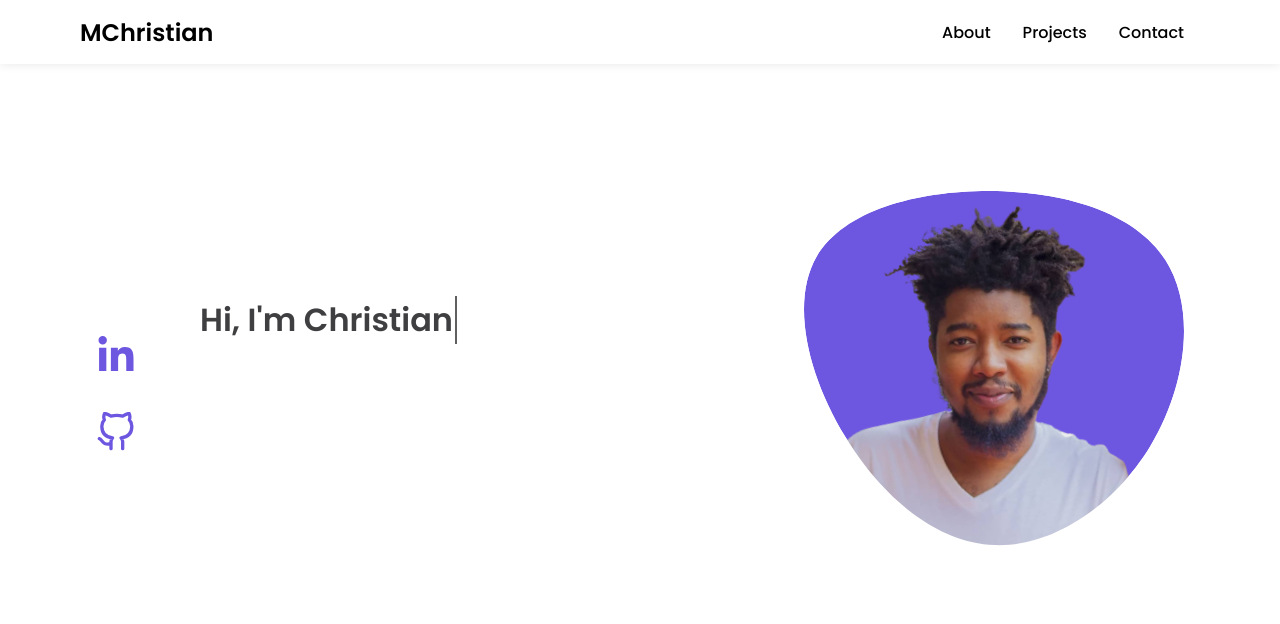
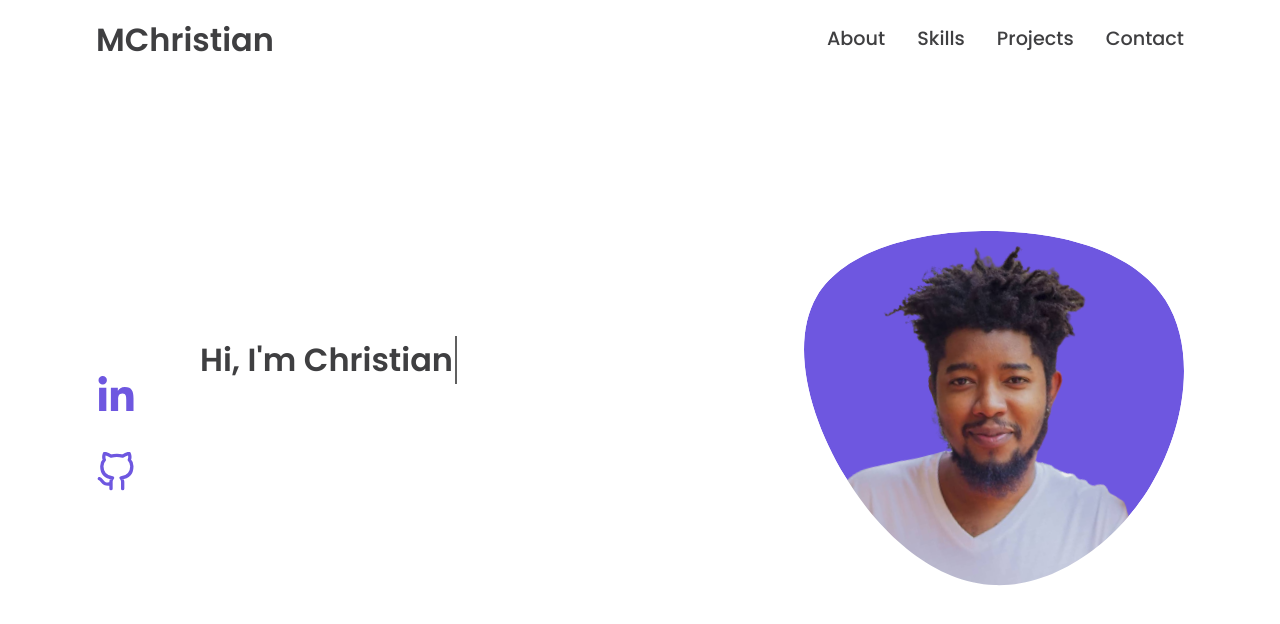
Before and after one commit to kaitcham/portfolio, a React (Create React App) app: page / in a window 1280 px wide. Shown: the top 624 px of the page. Built offline with nearby package versions, Linux system fonts and the light colour scheme.

Commit message:
Modified navbar

```diff
--- a/src/components/Navbar/NavbarStyles.js
+++ b/src/components/Navbar/NavbarStyles.js
@@ -1,85 +1,95 @@
 import styled from 'styled-components';
 
 export default styled.nav`
-  height: 4rem;
-  width: 100%;
   display: flex;
-  padding: 0 5rem;
-  position: fixed;
   align-items: center;
-  background-color: #fff;
   justify-content: space-between;
+  padding: 1rem 6rem;
   font-family: 'Poppins', sans-serif;
-  box-shadow: 0 0 10px rgba(0, 0, 0, 0.1);
+
+  .navbar__container {
+    display: flex;
+    align-items: center;
+    justify-content: space-between;
+  }
 
   .navbar__logo {
-    font-size: 1.5rem;
+    font-size: 2rem;
     font-weight: 700;
-    a {
-      text-decoration: none;
-      color: #000;
-    }
+    color: rgb(63, 63, 65);
+  }
+
+  .navbar__icons {
+    display: none;
   }
 
   .navbar__links {
     display: flex;
     list-style: none;
-    li {
-      margin: 0 1rem;
-      a {
-        text-decoration: none;
-        color: #000;
-        font-size: 1rem;
-        font-weight: 500;
-        transition: all 0.3s ease-in-out;
-        &:hover {
-          color: #f50057;
-        }
-      }
-    }
   }
 
-  .navbar__icons {
-    font-size: 1.5rem;
-    cursor: pointer;
-    align-items: center;
-    display: none;
+  .navbar__links li {
+    margin-left: 2rem;
+  }
+
+  .navbar__links a {
+    font-size: 1.2rem;
+    font-weight: 500;
+    color: rgb(63, 63, 65);
+    text-decoration: none;
+  }
+
+  .navbar__links a::after {
+    content: '';
+    display: block;
+    height: 3px;
+    width: 0;
+    background: red;
+    transition: width 0.7s ease, background-color 0.5s ease;
+  }
+
+  .navbar__links a:hover::after {
+    width: 100%;
+    background: #ffdd40;
   }
 
   @media screen and (max-width: 768px) {
-    padding: 0 1rem;
-    .navbar__links {
-      position: absolute;
-      top: 4rem;
-      left: 0;
-      flex-direction: column;
+    flex-direction: column;
+    align-items: flex-start;
+    justify-content: flex-start;
+    padding: 1rem;
+
+    .navbar__container {
       width: 100%;
-      height: auto;
-      background-color: #fff;
-      justify-content: flex-start;
-      align-items: flex-start;
-      transition: all 0.3s ease-in-out;
-      padding: 0 1rem;
-      li:first-child {
-        margin-top: 1.5rem;
-      }
-      li:last-child {
-        margin-bottom: 1.5rem;
-      }
-      li {
-        margin: 0.5rem 0;
-        a {
-          font-size: 1.5rem;
-        }
-      }
+    }
+
+    .navbar__logo {
+      font-size: 1.5rem;
     }
 
     .navbar__icons {
       display: flex;
-      background-color: transparent;
-      font-size: 2rem;
-      border: none;
-      cursor: pointer;
+      align-items: center;
+      border: transparent;
+      background: transparent;
+      font-size: 1.5rem;
+    }
+
+    .navbar__links {
+      display: none;
+    }
+
+    .navbar__links.active {
+      display: flex;
+      flex-direction: column;
+    }
+
+    .navbar__links.active li {
+      margin: 0.75rem 0;
+    }
+
+    .navbar__links.active a {
+      font-size: 1.25rem;
     }
   }
 `;
--- a/src/components/Navbar/index.js
+++ b/src/components/Navbar/index.js
@@ -1,78 +1,34 @@
-import React, { useState, useEffect } from 'react';
-import { Link } from 'react-scroll';
+import React, { useState } from 'react';
+import { Link } from 'react-router-dom';
 import { CgMenu, CgClose } from 'react-icons/cg';
 import NavbarWrapper from './NavbarStyles';
 
 const Navbar = () => {
   const [isMenuOpen, setIsMenuOPen] = useState(false);
-  const [screenWidth, setScreenWidth] = useState(window.innerWidth);
+  const handleClick = () => setIsMenuOPen(!isMenuOpen);
 
-  useEffect(() => {
-    const changeWidth = () => {
-      setScreenWidth(window.innerWidth);
-    };
-    window.addEventListener('resize', changeWidth);
-    return () => window.removeEventListener('resize', changeWidth);
-  }, []);
-
-  const handleClick = () => setIsMenuOPen(!isMenuOpen);
   return (
     <NavbarWrapper>
-      <div className="navbar__logo">
-        <Link
-          to="home"
-          spy
-          smooth
-          duration={500}
-          offset={-70}
-          onClick={isMenuOpen && screenWidth < 768 ? handleClick : null}
-        >
-          MChristian
-        </Link>
+      <div className="navbar__container">
+        <h1 className="navbar__logo">MChristian</h1>
+        <button type="button" className="navbar__icons" onClick={handleClick}>
+          {isMenuOpen ? <CgClose /> : <CgMenu />}
+        </button>
       </div>
-      {(isMenuOpen || screenWidth > 768) && (
-        <ul className="navbar__links">
-          <li>
-            <Link
-              to="about"
-              spy
-              smooth
-              duration={500}
-              offset={-70}
-              onClick={isMenuOpen && screenWidth < 768 ? handleClick : null}
-            >
-              About
-            </Link>
-          </li>
-          <li>
-            <Link
-              to="projects"
-              spy
-              smooth
-              duration={500}
-              offset={50}
-              onClick={isMenuOpen && screenWidth < 768 ? handleClick : null}
-            >
-              Projects
-            </Link>
-          </li>
-          <li>
-            <Link
-              to="contact"
-              spy
-              smooth
-              duration={500}
-              offset={50}
-              onClick={isMenuOpen && screenWidth < 768 ? handleClick : null}
-            >
-              Contact
-            </Link>
-          </li>
-        </ul>
-      )}
-      <button type="button" className="navbar__icons" onClick={handleClick}>
-        {isMenuOpen ? <CgClose /> : <CgMenu />}
-      </button>
+      <ul className={isMenuOpen ? 'navbar__links active' : 'navbar__links'}>
+        <li>
+          <Link to="/about">About</Link>
+        </li>
+        <li>
+          <Link to="/skills">Skills</Link>
+        </li>
+        <li>
+          <Link to="/projects">Projects</Link>
+        </li>
+        <li>
+          <Link to="/contact">Contact</Link>
+        </li>
+      </ul>
     </NavbarWrapper>
   );
 };
```
